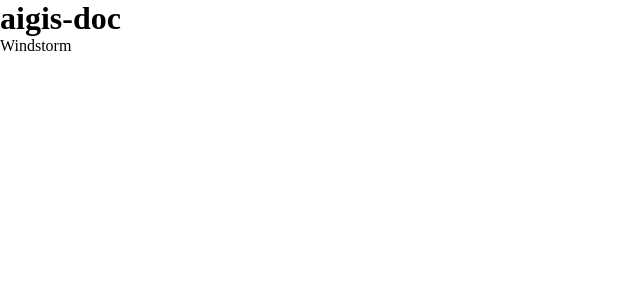
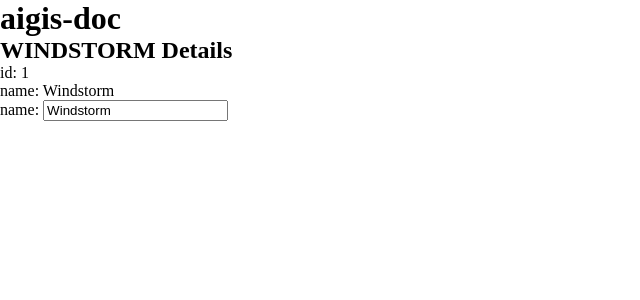
Before and after one commit to breathing-is-fun/aigis-doc, an Angular app: page / in a window 1280 px wide. Shown: the top 300 px of the page, without its empty margins (0-640 px from the left). Built offline with nearby package versions, Linux system fonts and the light colour scheme.

Commit message:
chore: 双向绑定

```diff
--- a/src/app/app.module.ts
+++ b/src/app/app.module.ts
@@ -1,5 +1,6 @@
 import { BrowserModule } from '@angular/platform-browser';
 import { NgModule } from '@angular/core';
+import { FormsModule } from '@angular/forms';
 
 import { AppRoutingModule } from './app-routing.module';
 import { AppComponent } from './app.component';
@@ -7,7 +8,7 @@
 
 @NgModule({
   declarations: [AppComponent, HeroesComponent],
-  imports: [BrowserModule, AppRoutingModule],
+  imports: [BrowserModule, AppRoutingModule, FormsModule],
   providers: [],
   bootstrap: [AppComponent],
 })
--- /dev/null
+++ b/src/app/hero.ts
@@ -0,0 +1,4 @@
+export class Hero {
+  id: number;
+  name: string;
+}
--- a/src/app/heroes/heroes.component.html
+++ b/src/app/heroes/heroes.component.html
@@ -1 +1,9 @@
-{{ hero }}
+<h2>{{ hero.name | uppercase }} Details</h2>
+<div><span>id: </span>{{ hero.id }}</div>
+<div><span>name: </span>{{ hero.name }}</div>
+<div>
+  <label
+    >name:
+    <input [(ngModel)]="hero.name" placeholder="name" />
+  </label>
+</div>
--- a/src/app/heroes/heroes.component.ts
+++ b/src/app/heroes/heroes.component.ts
@@ -1,16 +1,18 @@
 import { Component, OnInit } from '@angular/core';
+import { Hero } from '../hero';
 
 @Component({
   selector: 'app-heroes',
   templateUrl: './heroes.component.html',
-  styleUrls: ['./heroes.component.css']
+  styleUrls: ['./heroes.component.css'],
 })
 export class HeroesComponent implements OnInit {
-  hero = 'Windstorm';
+  hero: Hero = {
+    id: 1,
+    name: 'Windstorm',
+  };
 
-  constructor() { }
+  constructor() {}
 
-  ngOnInit() {
-  }
-
+  ngOnInit() {}
 }
```
Also changed, not shown: src/app/mock-heroes.ts (added, +14 -0 lines).
